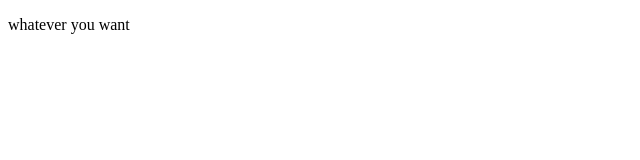
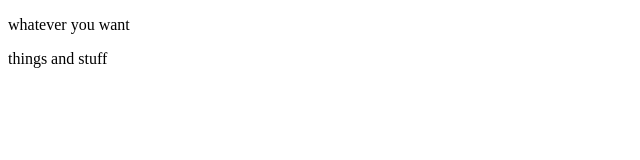
Before and after one commit to Jake-Egbert/test-repo, a plain HTML site: page git-practice/pages/file.html in a window 1280 px wide. Shown: the whole page, without its empty margins (0-640 px from the left). Drawn offline with Linux system fonts and the light colour scheme.

Commit message:
added more stuff

```diff
--- a/git-practice/pages/file.html
+++ b/git-practice/pages/file.html
@@ -7,5 +7,6 @@
   </head>
   <body>
     <p>whatever you want</p>
+    <p>things and stuff</p>
   </body>
 </html>
```
